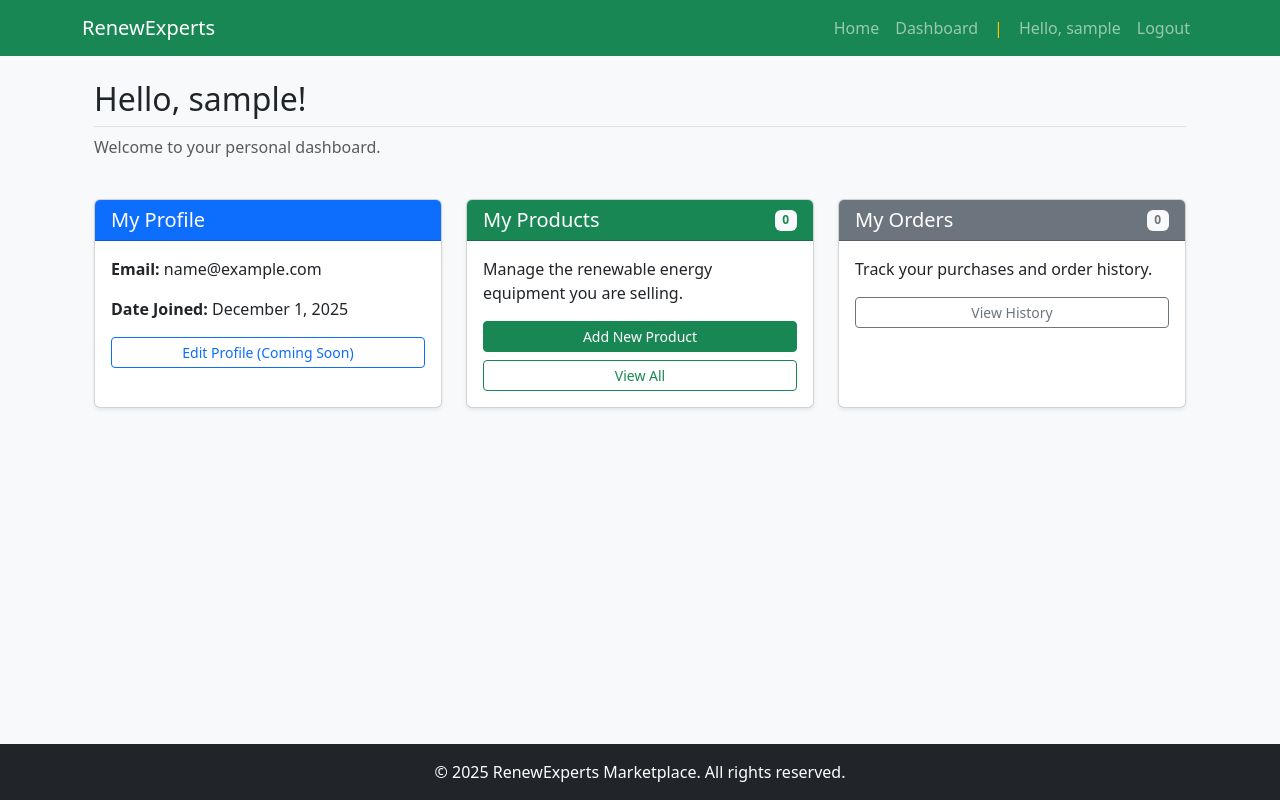
After one commit to litaionut/renewexperts-marketplace, a Django app: page /dashboard/ in a window 1280 px wide. The commit adds this page. Run offline with Django 5.2, Linux system fonts and the light colour scheme; the visitor is signed in with stand-in values (Sample User, id 1).

Commit message:
Add dashboard page and update redirects

```diff
--- a/marketplace/templates/marketplace/base.html
+++ b/marketplace/templates/marketplace/base.html
@@ -37,6 +37,12 @@
                         <a class="nav-link" href="{% url 'home' %}">Home</a>
                     </li>
                     {% if user.is_authenticated %}
+                        <li class="nav-item">
+                            <a class="nav-link" href="{% url 'dashboard' %}">Dashboard</a>
+                        </li>
+                        <li class="nav-item">
+                            <span class="nav-link text-warning">|</span>
+                        </li>
                         <li class="nav-item">
                             <span class="nav-link">Hello, {{ user.username }}</span>
                         </li>
--- /dev/null
+++ b/marketplace/templates/marketplace/dashboard.html
@@ -0,0 +1,64 @@
+{% extends 'marketplace/base.html' %}
+{% block title %}Dashboard - RenewExperts{% endblock %}
+
+{% block content %}
+<div class="container">
+    <div class="row mb-4">
+        <div class="col-12">
+            <h2 class="border-bottom pb-2">Hello, {{ user.username }}!</h2>
+            <p class="text-muted">Welcome to your personal dashboard.</p>
+        </div>
+    </div>
+
+    <div class="row g-4">
+        <!-- Quick Stats / Profile Card -->
+        <div class="col-md-4">
+            <div class="card shadow-sm h-100">
+                <div class="card-header bg-primary text-white">
+                    <h5 class="card-title mb-0">My Profile</h5>
+                </div>
+                <div class="card-body">
+                    <p><strong>Email:</strong> {{ user.email }}</p>
+                    <p><strong>Date Joined:</strong> {{ user.date_joined|date:"F j, Y" }}</p>
+                    <div class="d-grid">
+                        <button class="btn btn-outline-primary btn-sm">Edit Profile (Coming Soon)</button>
+                    </div>
+                </div>
+            </div>
+        </div>
+
+        <!-- My Products -->
+        <div class="col-md-4">
+            <div class="card shadow-sm h-100">
+                <div class="card-header bg-success text-white d-flex justify-content-between align-items-center">
+                    <h5 class="card-title mb-0">My Products</h5>
+                    <span class="badge bg-light text-success">0</span>
+                </div>
+                <div class="card-body">
+                    <p class="card-text">Manage the renewable energy equipment you are selling.</p>
+                    <div class="d-grid gap-2">
+                        <button class="btn btn-success btn-sm">Add New Product</button>
+                        <button class="btn btn-outline-success btn-sm">View All</button>
+                    </div>
+                </div>
+            </div>
+        </div>
+
+        <!-- My Orders -->
+        <div class="col-md-4">
+            <div class="card shadow-sm h-100">
+                <div class="card-header bg-secondary text-white d-flex justify-content-between align-items-center">
+                    <h5 class="card-title mb-0">My Orders</h5>
+                    <span class="badge bg-light text-secondary">0</span>
+                </div>
+                <div class="card-body">
+                    <p class="card-text">Track your purchases and order history.</p>
+                    <div class="d-grid">
+                        <button class="btn btn-outline-secondary btn-sm">View History</button>
+                    </div>
+                </div>
+            </div>
+        </div>
+    </div>
+</div>
+{% endblock %}
--- a/marketplace/urls.py
+++ b/marketplace/urls.py
@@ -3,6 +3,7 @@ from . import views
 
 urlpatterns = [
     path('', views.home, name='home'),
+    path('dashboard/', views.dashboard, name='dashboard'),
     path('register/', views.register_view, name='register'),
     path('login/', views.login_view, name='login'),
     path('logout/', views.logout_view, name='logout'),
--- a/marketplace/views.py
+++ b/marketplace/views.py
@@ -1,11 +1,16 @@
 from django.shortcuts import render, redirect
 from django.contrib.auth import login, logout, authenticate
 from django.contrib.auth.forms import AuthenticationForm
+from django.contrib.auth.decorators import login_required
 from .forms import UserRegistrationForm
 from django.contrib import messages
 
 def home(request):
     return render(request, 'marketplace/home.html')
+
+@login_required
+def dashboard(request):
+    return render(request, 'marketplace/dashboard.html')
 
 def register_view(request):
     if request.method == 'POST':
@@ -14,7 +19,7 @@ def register_view(request):
             user = form.save()
             login(request, user)
             messages.success(request, f"Welcome, {user.username}!")
-            return redirect('home')
+            return redirect('dashboard')
     else:
         form = UserRegistrationForm()
     return render(request, 'marketplace/register.html', {'form': form})
@@ -29,7 +34,7 @@ def login_view(request):
             if user is not None:
                 login(request, user)
                 messages.info(request, f"You are now logged in as {username}.")
-                return redirect('home')
+                return redirect('dashboard')
             else:
                 messages.error(request, "Invalid username or password.")
         else:
```
